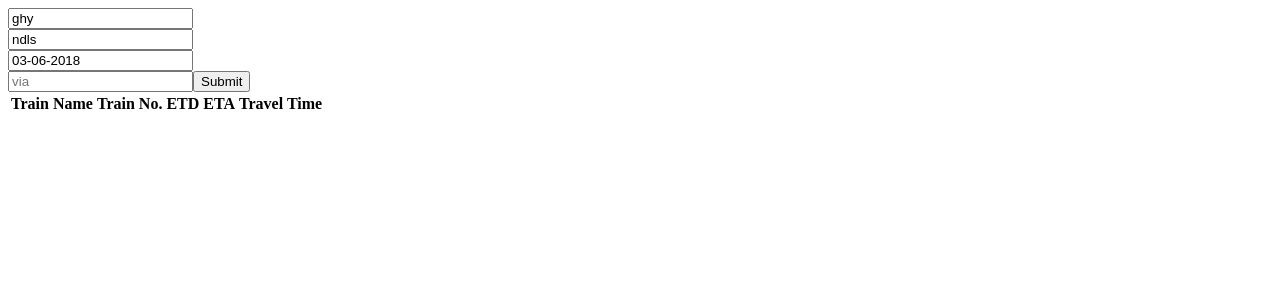
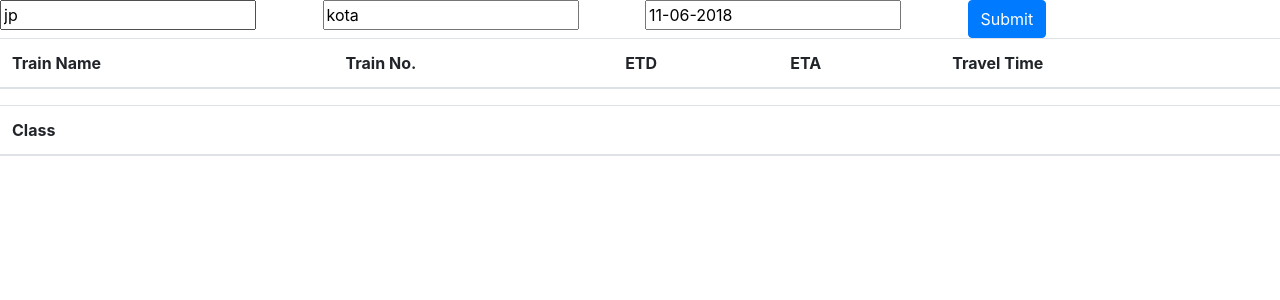
Before and after one commit to partho8897/Train-Status, a React (Create React App) app: page / in a window 1280 px wide. Shown: the top 300 px of the page. Built offline with nearby package versions, Linux system fonts and the light colour scheme.

Commit message:
Title changed

```diff
--- a/public/index.html
+++ b/public/index.html
@@ -1,5 +1,6 @@
 <!DOCTYPE html>
 <html lang="en">
+
 <head>
   <meta charset="utf-8">
   <meta name="viewport" content="width=device-width, initial-scale=1, shrink-to-fit=no">
@@ -19,8 +20,17 @@
       work correctly both with client-side routing and a non-root public URL.
       Learn how to configure a non-root public URL by running `npm run build`.
     -->
-    <title>React App</title>
+  <title>Train Status</title>
+  <link rel="stylesheet" href="https://stackpath.bootstrapcdn.com/bootstrap/4.1.1/css/bootstrap.min.css" integrity="sha384-WskhaSGFgHYWDcbwN70/dfYBj47jz9qbsMId/iRN3ewGhXQFZCSftd1LZCfmhktB"
+    crossorigin="anonymous">
+  <script src="https://code.jquery.com/jquery-3.3.1.slim.min.js" integrity="sha384-q8i/X+965DzO0rT7abK41JStQIAqVgRVzpbzo5smXKp4YfRvH+8abtTE1Pi6jizo"
+    crossorigin="anonymous"></script>
+  <script src="https://cdnjs.cloudflare.com/ajax/libs/popper.js/1.14.3/umd/popper.min.js" integrity="sha384-ZMP7rVo3mIykV+2+9J3UJ46jBk0WLaUAdn689aCwoqbBJiSnjAK/l8WvCWPIPm49"
+    crossorigin="anonymous"></script>
+  <script src="https://stackpath.bootstrapcdn.com/bootstrap/4.1.1/js/bootstrap.min.js" integrity="sha384-smHYKdLADwkXOn1EmN1qk/HfnUcbVRZyYmZ4qpPea6sjB/pTJ0euyQp0Mk8ck+5T"
+    crossorigin="anonymous"></script>
 </head>
+
 <body>
   <noscript>
     You need to enable JavaScript to run this app.
@@ -37,4 +47,5 @@
       To create a production bundle, use `npm run build` or `yarn build`.
     -->
 </body>
+
 </html>
--- a/src/App.js
+++ b/src/App.js
@@ -1,76 +1,133 @@
 import React, { Component } from "react";
+import "./style.css";
 
 export default class App extends Component {
   state = {
-      sourceStation:"ghy",
-      destinationStation:"ndls",
-      date:"03-06-2018",
-      submit:"",
-      trainData:[],
-      selectedTrain:{
-        classes:[]
+    sourceStation: "jp",
+    destinationStation: "kota",
+    date: "11-06-2018",
+    trainData: [],
+    trainAvailabilty: {},
+    selectedTrain: {
+      classes: []
     }
   };
 
-    onSourceStationChange = (e) => {
+  onSourceStationChange = e => {
     this.setState({
-        sourceStation:e.currentTarget.value
-      })
-    }
+      sourceStation: e.currentTarget.value
+    });
+  };
 
-    onDestinationStationChange = (e) => {
+  onDestinationStationChange = e => {
     this.setState({
-        destinationStation:e.currentTarget.value
-      })
-    }
+      destinationStation: e.currentTarget.value
+    });
+  };
 
-    onDateChange = (e) => {
+  onDateChange = e => {
     this.setState({
-        date:e.currentTarget.value
-      })
-    }
+      date: e.currentTarget.value
+    });
+  };
 
-    submit = (e) => {
+  submit = e => {
     console.log(this.state);
-      fetch(`//api.railwayapi.com/v2/between/source/${this.state.sourceStation}/dest/${this.state.destinationStation}/date/${this.state.date}/apikey/cq5cp33gv8/`)
-      .then(
-        (a)=>a.json()
-      ).then( result  => {
+    fetch(
+      `//api.railwayapi.com/v2/between/source/${
+        this.state.sourceStation
+      }/dest/${this.state.destinationStation}/date/${
+        this.state.date
+      }/apikey/tsvbv1syei/`
+    )
+      .then(a => a.json())
+      .then(result => {
         console.log(result);
         this.setState({
-          trainData: result.trains
+          trainData: result.trains || []
         });
       });
-    }
+  };
 
-    tdOnNameclick = (train) => {
+  selectTrain = train => {
     this.setState({
       selectedTrain: train
     });
-      console.log(train)
-      fetch(`https://api.railwayapi.com/v2/check-seat/train/${train.number}/source/${train.from_station.code}/dest/${train.to_station.code}/date/${train.date}/pref/<class code>/quota/GN/apikey/cq5cp33gv8  /`)
-      .then(
-        (a)=>a.json()
-      ).then( result  => {
-        console.log(result);
+
+    train.classes.forEach(tClass => {
+      fetch(
+        `https://api.railwayapi.com/v2/check-seat/train/${
+          train.number
+        }/source/${train.from_station.code}/dest/${
+          train.to_station.code
+        }/date/${this.state.date}/pref/${
+          tClass.code
+        }/quota/GN/apikey/tsvbv1syei/`
+      )
+        .then(a => a.json())
+        .then(result => {
+          const temp = this.state.trainAvailabilty;
+          temp[tClass.code] = result.availability;
           this.setState({
-          trainClass: result.trains
+            trainAvailabilty: temp
+          });
+        })
+        .catch(e => {
+          console.log(e);
         });
     });
-    }
+  };
 
   render() {
+    var availabilityDates = [];
+
+    Object.keys(this.state.trainAvailabilty).forEach(key => {
+      if (this.state.trainAvailabilty[key].length > 0) {
+        availabilityDates = this.state.trainAvailabilty[key];
+      }
+    });
+
     return (
+      <div>
         <form>
-            <input type="text" onChange={this.onSourceStationChange} value={this.state.sourceStation} placeholder="Source Station"></input>
-            <br/>
-            <input type="text" onChange={this.onDestinationStationChange} value={this.state.destinationStation}  placeholder="Destination Station"></input>
-            <br/>
-            <input type="text" onChange={this.onDateChange} value={this.state.date}  placeholder="Date(dd-mm-yyyy)"></input>
-            <br/>
-            <input type="text" placeholder="via"></input>
-            <button onClick={this.submit} type="button">Submit</button>
-            <table>
+          <div className="form-row">
+            <div className="col">
+              <input
+                type="text"
+                onChange={this.onSourceStationChange}
+                value={this.state.sourceStation}
+                placeholder="Source Station"
+              />
+            </div>
+            <div className="col">
+              <input
+                type="text"
+                onChange={this.onDestinationStationChange}
+                value={this.state.destinationStation}
+                placeholder="Destination Station"
+              />
+            </div>
+            <div className="col">
+              <input
+                type="text"
+                onChange={this.onDateChange}
+                value={this.state.date}
+                placeholder="Date(dd-mm-yyyy)"
+              />
+            </div>
+            <div className="col">
+              <button
+                className="btn btn-primary"
+                onClick={this.submit}
+                type="button"
+              >
+                Submit
+              </button>
+            </div>
+          </div>
+        </form>
+
+        <table className="table table-striped">
           <thead>
             <tr>
               <th>Train Name</th>
@@ -81,30 +138,51 @@ export default class App extends Component {
             </tr>
           </thead>
           <tbody>
-                  {
-                    this.state.trainData.map(train => {
-                      return <tr>
-                        <td onClick={() => this.tdOnNameclick(train)}>{train.name}</td>
+            {this.state.trainData.map(train => {
+              return (
+                <tr
+                  key={train.number}
+                  className={
+                    train.number === this.state.selectedTrain.number
+                      ? "active"
+                      : ""
+                  }
+                >
+                  <td
+                    className="train-name"
+                    onClick={() => this.selectTrain(train)}
+                  >
+                    {train.name}
+                  </td>
                   <td>{train.number}</td>
                   <td>{train.src_departure_time}</td>
                   <td>{train.dest_arrival_time}</td>
                   <td>{train.travel_time}</td>
                 </tr>
-                    }
-                  )
-                  }
+              );
+            })}
           </tbody>
         </table>
-            <table>
+        <table className="table">
           <thead>
-                <tr> {
-                    this.state.selectedTrain.classes.map(selTrainClass => {
-                      return (<th key={selTrainClass.code}>{selTrainClass.code}</th>);
-                    })}
+            <tr>
+              <th>Class</th>
+              {availabilityDates.map(x => <th>{x.date}</th>)}
             </tr>
           </thead>
+          <tbody>
+            {Object.keys(this.state.trainAvailabilty).map(key => {
+              const data = this.state.trainAvailabilty[key];
+              return (
+                <tr key={key}>
+                  {data.length > 0 && <td>{key}</td>}
+                  {data.map(x => <td>{x.status}</td>)}
+                </tr>
+              );
+            })}
+          </tbody>
         </table>
-    	</form>
+      </div>
     );
   }
 }
--- /dev/null
+++ b/src/style.css
@@ -0,0 +1,8 @@
+.train-name {
+  cursor: pointer;
+}
+
+tr.active {
+  background: green !important;
+  color: white;
+}
```
Also changed, not shown: src/index.html (deleted, +0 -66 lines), package.json (line endings or trailing spaces), 1 other file (tests, documents, lock files or other folders). Lines whose indentation alone changed are shown as unchanged.
